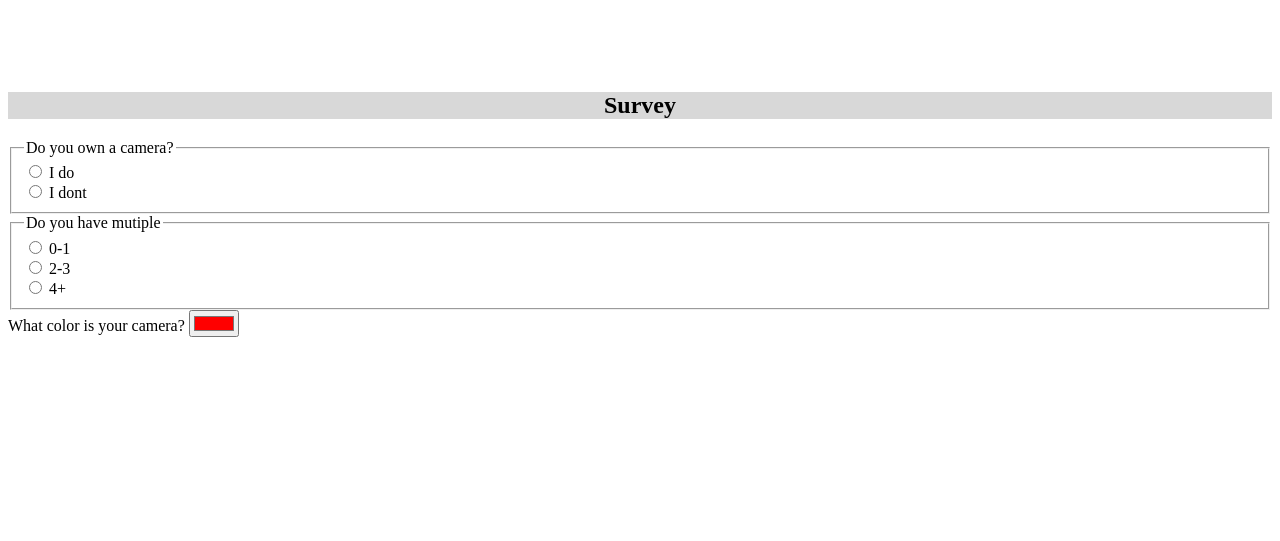
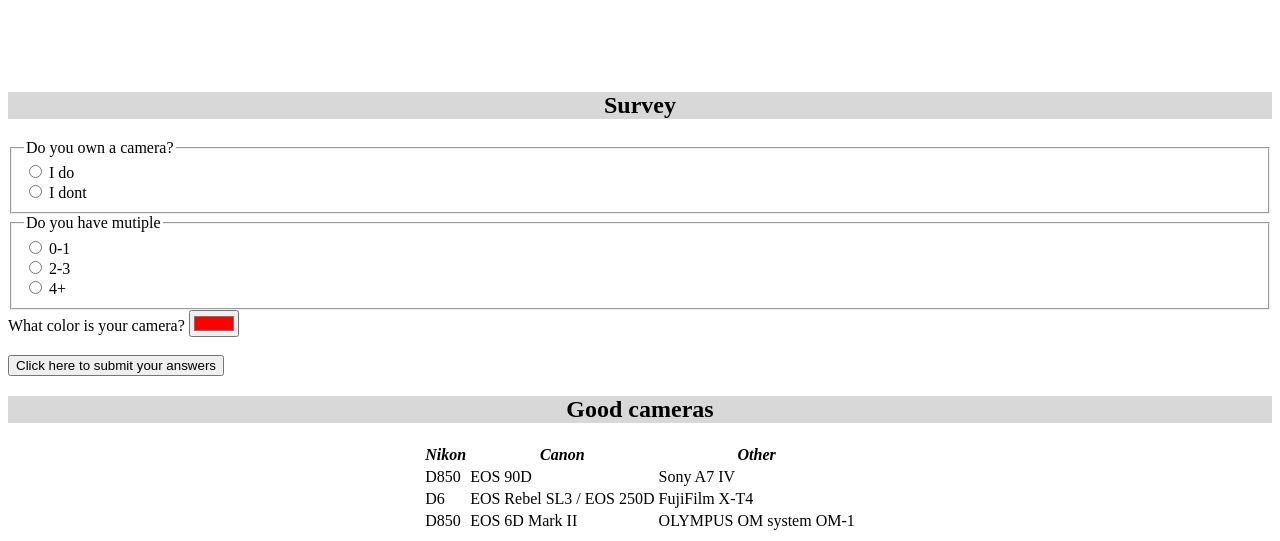
Before and after one commit to ColourfulJay/Html-websitee, a plain HTML site: page Camera.html in a window 1280 px wide. Shown: the part 935-1476 px from the top of the page. Before the commit the page ends 1406 px from the top, so only its background shows below. Drawn offline with Linux system fonts and the light colour scheme.

Commit message:
added table

```diff
--- a/Camera.html
+++ b/Camera.html
@@ -179,16 +179,45 @@
       <form action="/action_page.php">
   <label for="favcolor">What color is your camera?</label>
   <input type="color" id="favcolor" name="favcolor" value="#ff0000">
-  <br>
+  <br />
+  <br />
+  <input
+        type="submit"
+        name="submitButton"
+        id="submit"
+        value="Click here to submit your answers"
+      >
 
 
-    <br />
-    <br />
-    <br />
-    <br />
-    <br />
-    <br />
-    <br />
+
+  <h2 style="background-color:rgb(216, 216, 216) "><center> Good cameras</center> </h2>
+
+  <center>
+    <table>
+    <tr>
+      <th><i>Nikon</i></th>
+      <th><i>Canon</i></th>
+      <th><i>Other</i></th>
+    </tr>
+    <tr>
+      <td>D850</td>
+      <td>EOS 90D</td>
+      <td>Sony A7 IV</td>
+    </tr>
+    <tr>
+      <td>D6</td>
+      <td>EOS Rebel SL3 / EOS 250D</td>
+      <td>FujiFilm X-T4</td>
+    </tr>
+    <tr>
+      <td>D850</td>
+      <td>EOS 6D Mark II</td>
+      <td>OLYMPUS OM system OM-1</td>
+    </tr
+    </table>
+  </center>
+
+
 
 
 
```
